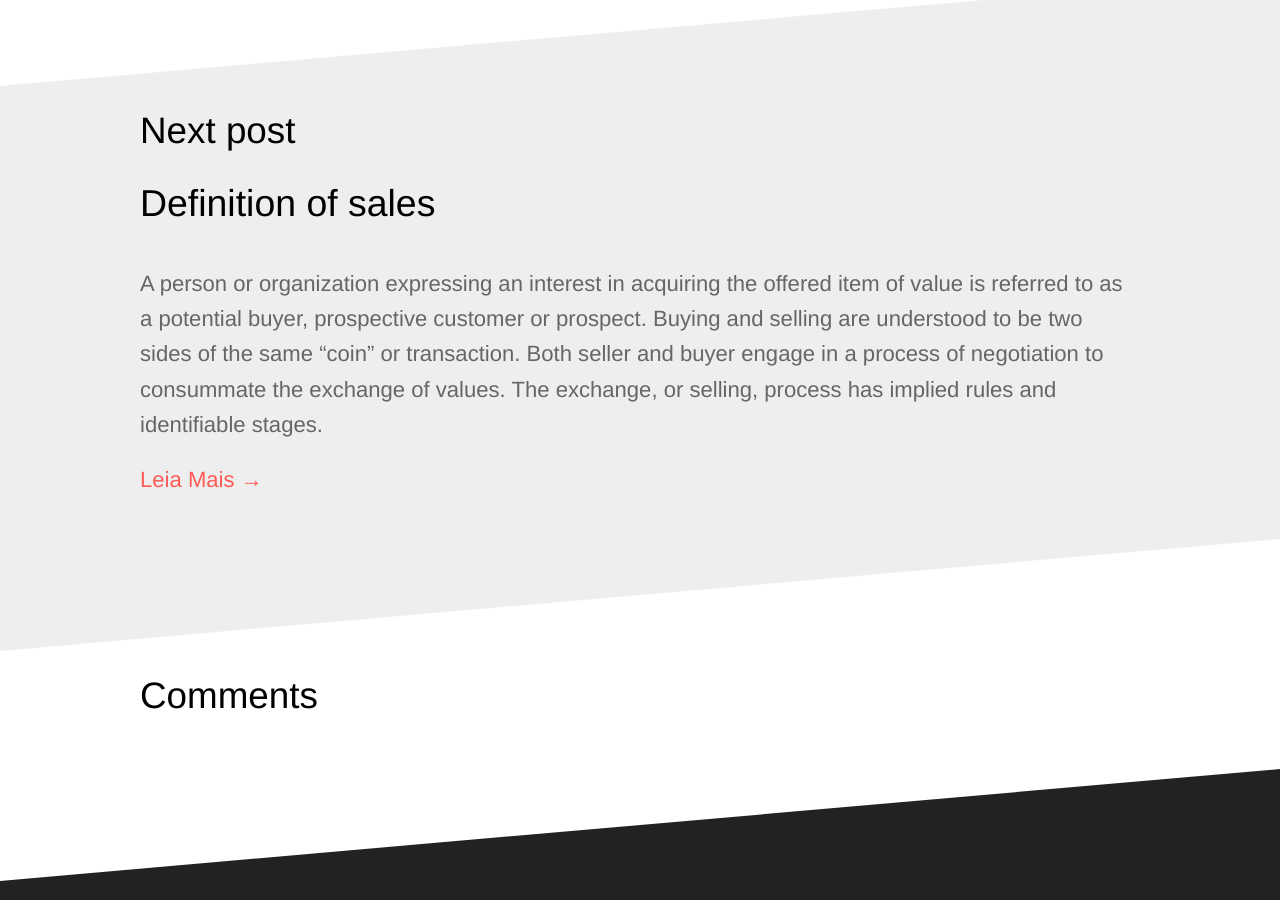
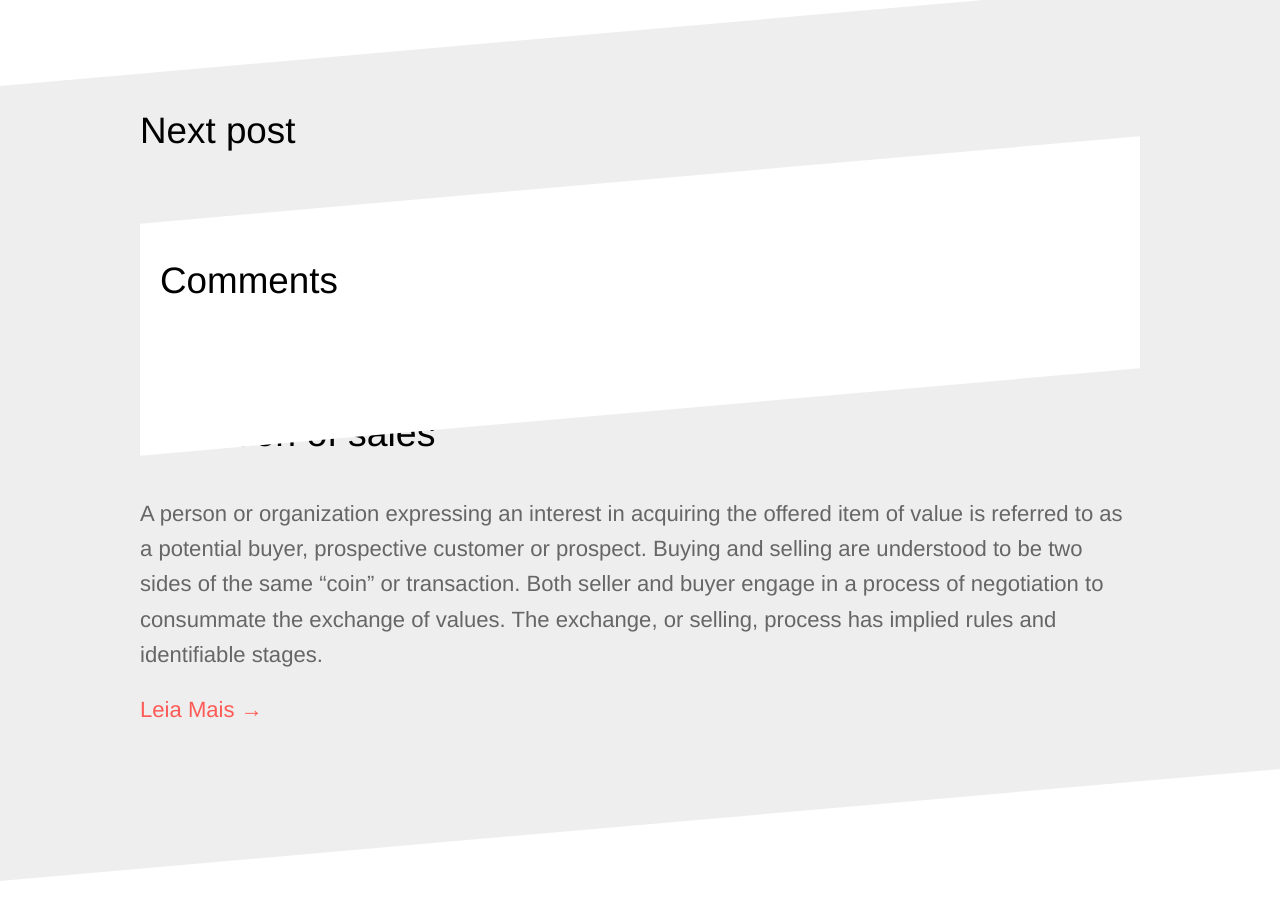
Before and after one commit to seoanalytics/seoanalytics.github.io, a Jekyll site: the page built from _posts/2018-07-18-seo-serve-para-o-seu-negócio.md, in a window 1280 px wide and 900 px high, scrolled down 2095 px. Built offline with Jekyll 4.4.1, drawn with Linux system fonts in a browser that asks for light colours; comment, search, counter and statistics services are not loaded.

Commit message:
Updated '_layouts/post.html' via CloudCannon

```diff
--- a/_layouts/post.html
+++ b/_layouts/post.html
@@ -32,6 +32,33 @@
 	<div class="text-container">
 		<h2>Next post</h2>
 		<div class="blog-post">
+		    {% if site.disqus_shortname and page.show_comments %}
+	<section class="diagonal">
+		<div class="container">
+			<h2>Comments</h2>
+			<div id="disqus_thread"></div>
+			<script>
+				/**
+				*  RECOMMENDED CONFIGURATION VARIABLES: EDIT AND UNCOMMENT THE SECTION BELOW TO INSERT DYNAMIC VALUES FROM YOUR PLATFORM OR CMS.
+				*  LEARN WHY DEFINING THESE VARIABLES IS IMPORTANT: https://disqus.com/admin/universalcode/#configuration-variables*/
+				/*
+				var disqus_config = function () {
+				this.page.url = PAGE_URL;  // Replace PAGE_URL with your page's canonical URL variable
+				this.page.identifier = PAGE_IDENTIFIER; // Replace PAGE_IDENTIFIER with your page's unique identifier variable
+				};
+				*/
+				(function() { // DON'T EDIT BELOW THIS LINE
+				var d = document, s = d.createElement('script');
+				s.src = '//{{ site.disqus_shortname }}.disqus.com/embed.js';
+				s.setAttribute('data-timestamp', +new Date());
+				(d.head || d.body).appendChild(s);
+				})();
+			</script>
+			<noscript>Please enable JavaScript to view the <a href="https://disqus.com/?ref_noscript">comments powered by Disqus.</a></noscript>
+		</div>
+	</section>
+
+{% endif %}
 			{% if page.next %}
 				{% include post-summary.html post=page.next %}
 			{% elsif page.previous %}
```
